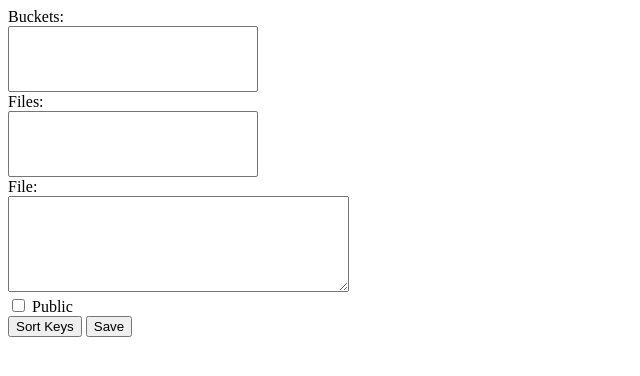
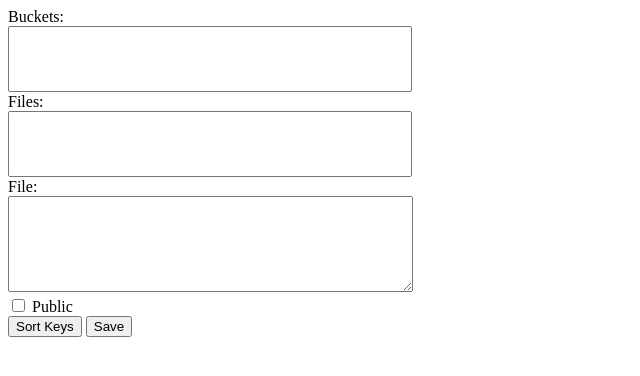
Before and after one commit to zinovik/storage-json-editor, a website: page index.html in a window 1280 px wide. Shown: the whole page, without its empty margins (0-640 px from the left). Drawn offline with Linux system fonts and the light colour scheme.

Commit message:
update styles

```diff
--- a/index.html
+++ b/index.html
@@ -206,7 +206,7 @@
                 id="bucket-names"
                 size="4"
                 onChange="handleBucketNameChange(this.options[this.selectedIndex].value)"
-                style="width: 250px"
+                style="width: 404px"
             ></select>
         </div>
 
@@ -219,7 +219,7 @@
                 id="file-names"
                 size="4"
                 onChange="handleFileNameChange(this.options[this.selectedIndex].value)"
-                style="width: 250px"
+                style="width: 404px"
             ></select>
         </div>
 
@@ -229,7 +229,7 @@
                 name="file"
                 id="file"
                 onChange="handleFileChange(this.value)"
-                cols="40"
+                cols="48"
                 rows="6"
             ></textarea>
         </div>
```
